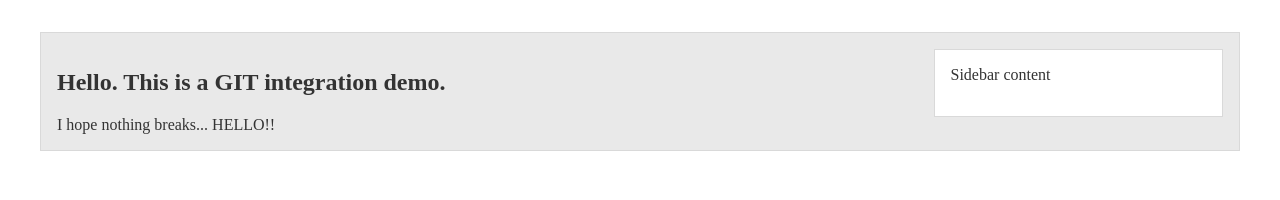
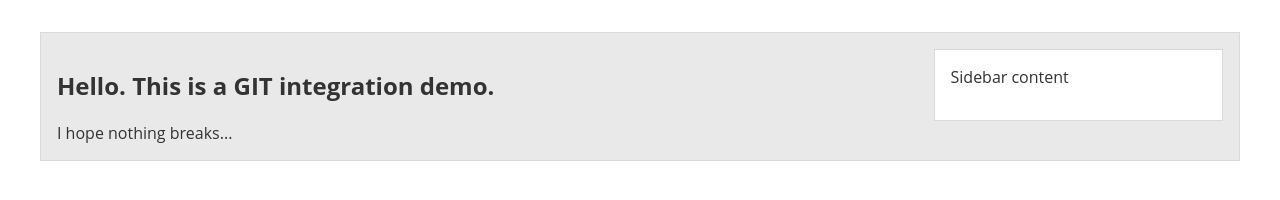
Before and after one commit to t4davelarkan/git-sample-site-test, a website: page www-root/index.html in a window 1280 px wide. Drawn offline with Linux system fonts and the light colour scheme.

Commit message:
Test Push

```diff
--- a/development/sass/style.scss
+++ b/development/sass/style.scss
@@ -13,6 +13,7 @@ body {
   padding: 0;
   background: white;
   color: #333;
+  font-family: "Open Sans", sans-serif;
 }
 body {
   padding-left: 1rem;
--- a/www-root/index.html
+++ b/www-root/index.html
@@ -24,7 +24,6 @@
 <div class="general">
   <h2>Hello. This is a GIT integration demo.</h2>
   I hope nothing breaks...
-  HELLO!!
   <!-- Development!! -->
 </div>
 
```
Also changed, not shown: development/html/includes/content-types/general-content/html.html (+0 -1 lines), git-integration/includes/content-types/general-content/html.html (+0 -1 lines), git-integration/includes_stripped/content-types/general-content/html.html (+0 -1 lines), www-root/site-assets/css/style.css.
